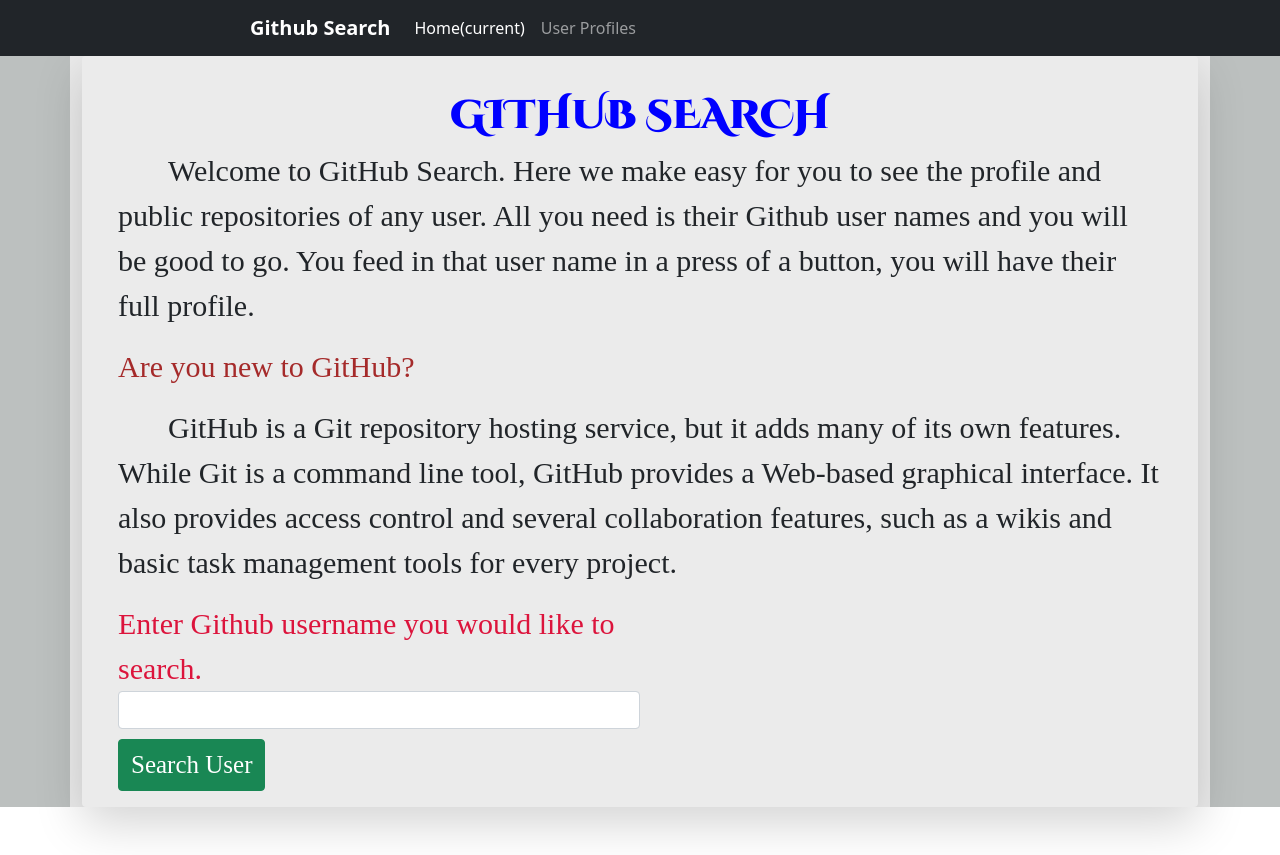
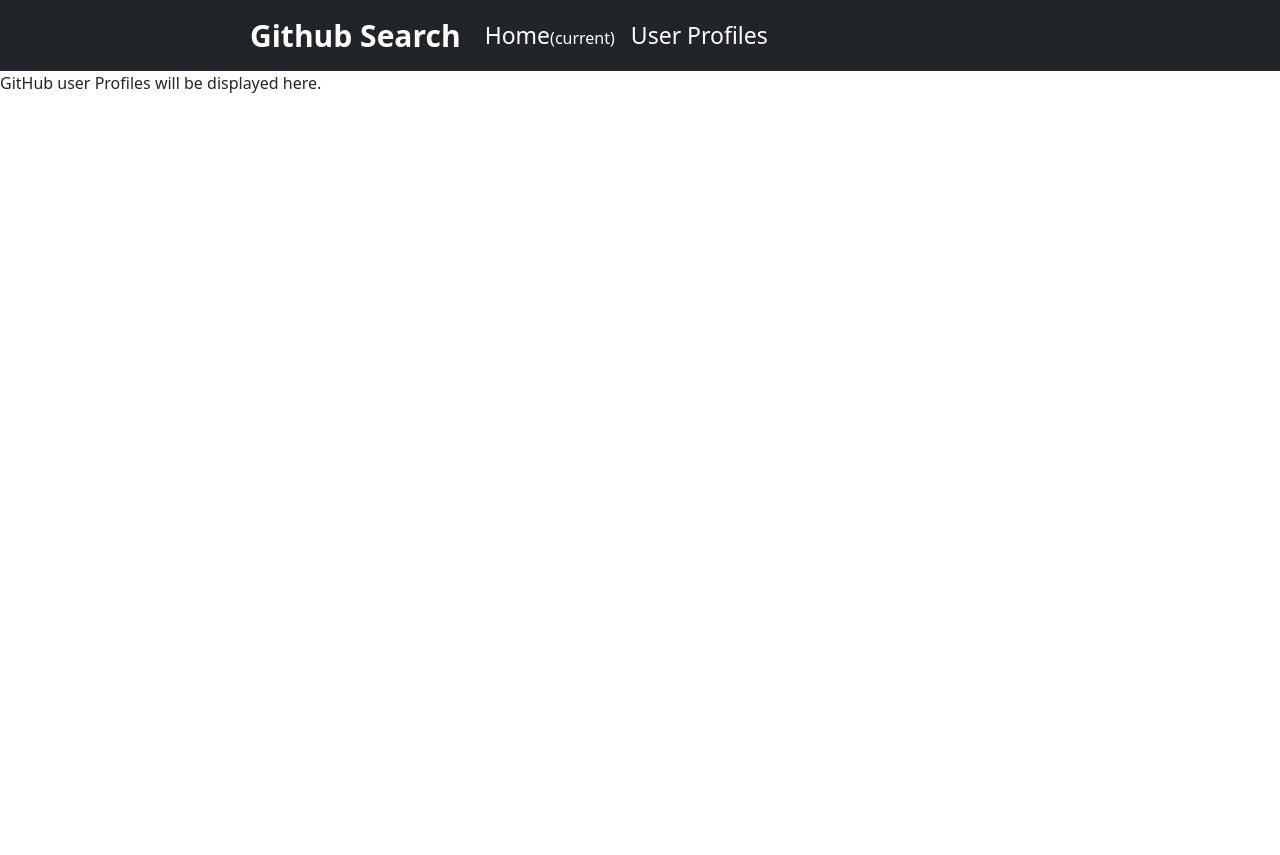
Before and after one commit to Vitalis-Kirui/Github-Search-Angular-IP, an Angular app: page /user-profile in a window 1280 px wide. Before the commit this address led to /. After the commit the page ends 800 px from the top, so only its background shows below. Built offline with nearby package versions, Linux system fonts and the light colour scheme; a web font is replaced by a local one.

Commit message:
pushing navigation rauting paths

```diff
--- a/src/app/app-routing.module.ts
+++ b/src/app/app-routing.module.ts
@@ -1,7 +1,14 @@
 import { NgModule } from '@angular/core';
 import { RouterModule, Routes } from '@angular/router';
+import { LandingPageComponent } from './landing-page/landing-page.component';
+import { UserProfilesComponent } from './user-profiles/user-profiles.component';
 
-const routes: Routes = [];
+const routes: Routes = [
+
+  {path : 'home', component : LandingPageComponent},
+  {path : 'user-profile', component : UserProfilesComponent}
+
+];
 
 @NgModule({
   imports: [RouterModule.forRoot(routes)],
--- a/src/app/app.component.html
+++ b/src/app/app.component.html
@@ -1,2 +1,3 @@
  <app-navbar></app-navbar>
-<app-landing-page></app-landing-page>
+<router-outlet></router-outlet>
+<!-- <app-landing-page></app-landing-page> -->
--- a/src/app/navbar/navbar.component.css
+++ b/src/app/navbar/navbar.component.css
@@ -1,3 +1,8 @@
 .navbar-brand{
     padding-left: 250px;
+    font-size: 30px;
 }
+
+.navLink{
+    font-size: 23px;
+}
--- a/src/app/navbar/navbar.component.html
+++ b/src/app/navbar/navbar.component.html
@@ -6,8 +6,8 @@
     </button>
     <div class="collapse navbar-collapse" id="navbarNavAltMarkup">
         <div class="navbar-nav">
-            <a class="nav-item nav-link active">Home<span class="sr-only">(current)</span></a>
-            <a class="nav-item nav-link">User Profiles</a>
+            <a class="nav-item nav-link active" routerLink="home" routerLinkActive='active'><span class="navLink">Home</span><span class="sr-only">(current)</span></a>
+            <a class="nav-item nav-link" routerLink="user-profile" routerLinkActive='active'><span class="navLink">User Profiles</span></a>
         </div>
     </div>
 </nav>
--- a/src/app/user-profiles/user-profiles.component.html
+++ b/src/app/user-profiles/user-profiles.component.html
@@ -1 +1 @@
-<p>user-profiles works!</p>
+<p>GitHub user Profiles will be displayed here.</p>
```
